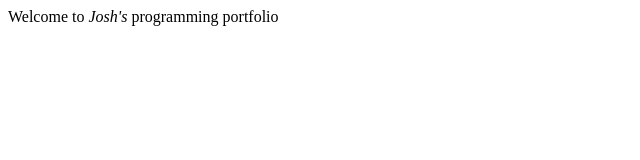
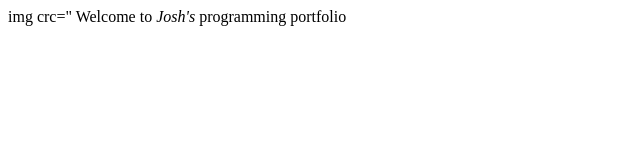
Before and after one commit to Jklemm28/Jklemm28.github.io, a plain HTML site: page index.html in a window 1280 px wide. Shown: the whole page, without its empty margins (0-640 px from the left). Drawn offline with Linux system fonts and the light colour scheme.

Commit message:
Update index.html

```diff
--- a/index.html
+++ b/index.html
@@ -5,7 +5,7 @@
         <title>Josh's Programming Portfolio</title>
     </head>
     <body>
-
+img crc="
         Welcome to <em>Josh's</em> programming portfolio
     </body>
 </html>
```
